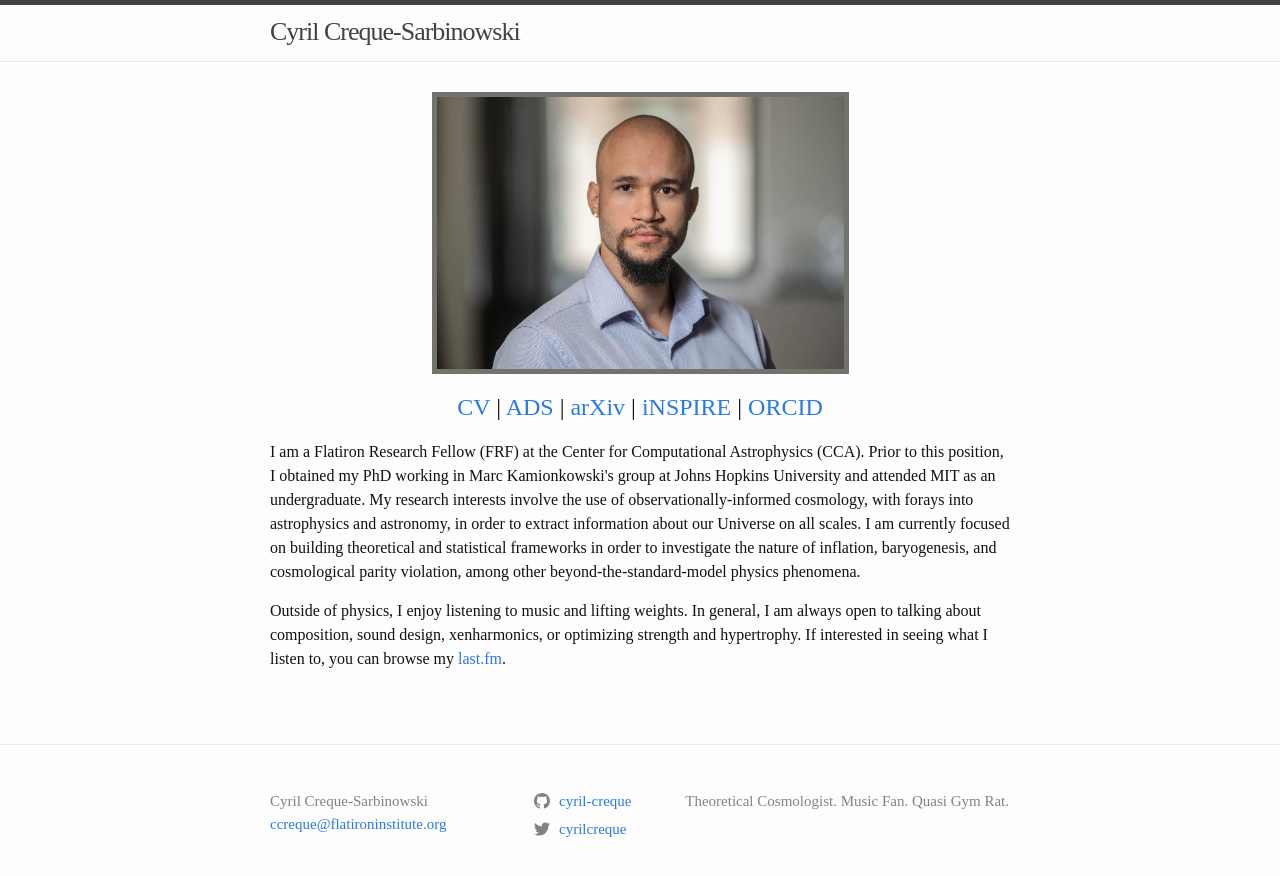
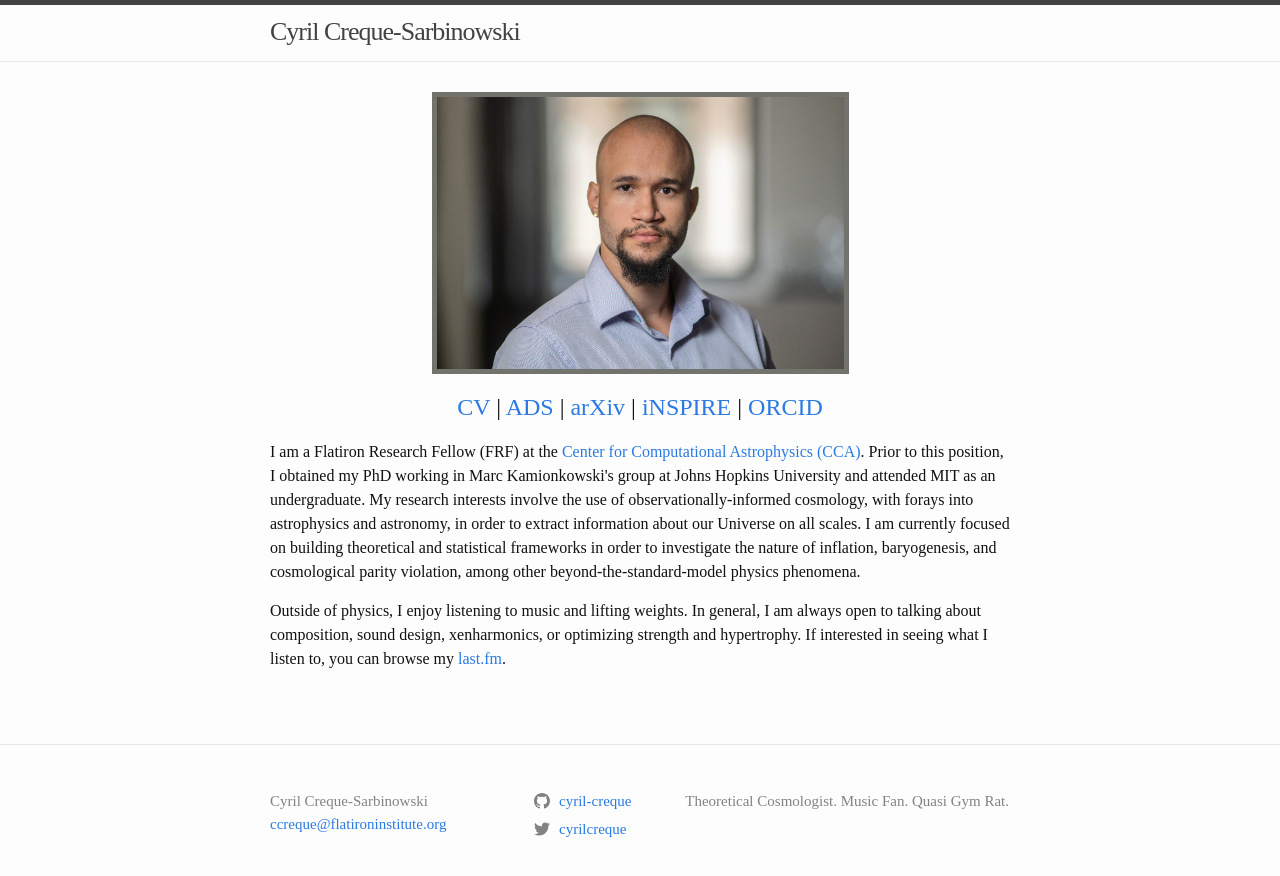
Before and after one commit to cyril-creque/cyril-creque.github.io, a Jekyll site: the page built from docs/index.markdown, in a window 1280 px wide. Shown: the top 876 px of the page. Built offline with Jekyll 4.4.1, drawn with Linux system fonts in a browser that asks for light colours; some web fonts are replaced; some of the changed lines change nothing that is shown.

Commit message:
add hyperlink to CCA

```diff
--- a/docs/index.markdown
+++ b/docs/index.markdown
@@ -42,7 +42,7 @@ layout: home
 </h2>
 </p>
 <p style = "font-family: Computer Modern">
-I am a Flatiron Research Fellow (FRF) at the Center for Computational Astrophysics (CCA). Prior to this position, I obtained my PhD working in Marc Kamionkowski's group at Johns Hopkins University and attended MIT as an undergraduate. My research interests involve the use of observationally-informed cosmology, with forays into astrophysics and astronomy, in order to extract information about our Universe on all scales. I am currently focused on building theoretical and statistical frameworks in order to investigate the nature of inflation, baryogenesis, and cosmological parity violation, among other beyond-the-standard-model physics phenomena.
+I am a Flatiron Research Fellow (FRF) at the <a href= "https://www.simonsfoundation.org/flatiron/center-for-computational-astrophysics/">Center for Computational Astrophysics (CCA)</a>. Prior to this position, I obtained my PhD working in Marc Kamionkowski's group at Johns Hopkins University and attended MIT as an undergraduate. My research interests involve the use of observationally-informed cosmology, with forays into astrophysics and astronomy, in order to extract information about our Universe on all scales. I am currently focused on building theoretical and statistical frameworks in order to investigate the nature of inflation, baryogenesis, and cosmological parity violation, among other beyond-the-standard-model physics phenomena.
 </p>
 <p style = "font-family: Computer Modern">
 Outside of physics, I enjoy listening to music and lifting weights. In general, I am always open to talking about composition, sound design, xenharmonics, or optimizing strength and hypertrophy. If interested in seeing what I listen to, you can browse my <a href = "https://last.fm/user/Cyrilcs">last.fm</a>.
```
